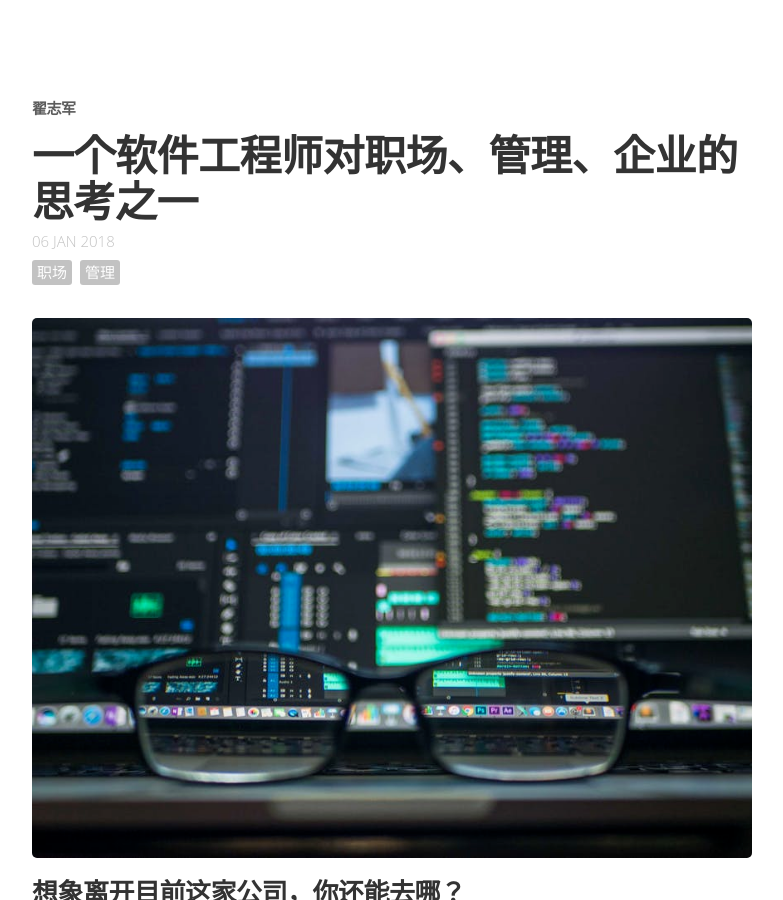
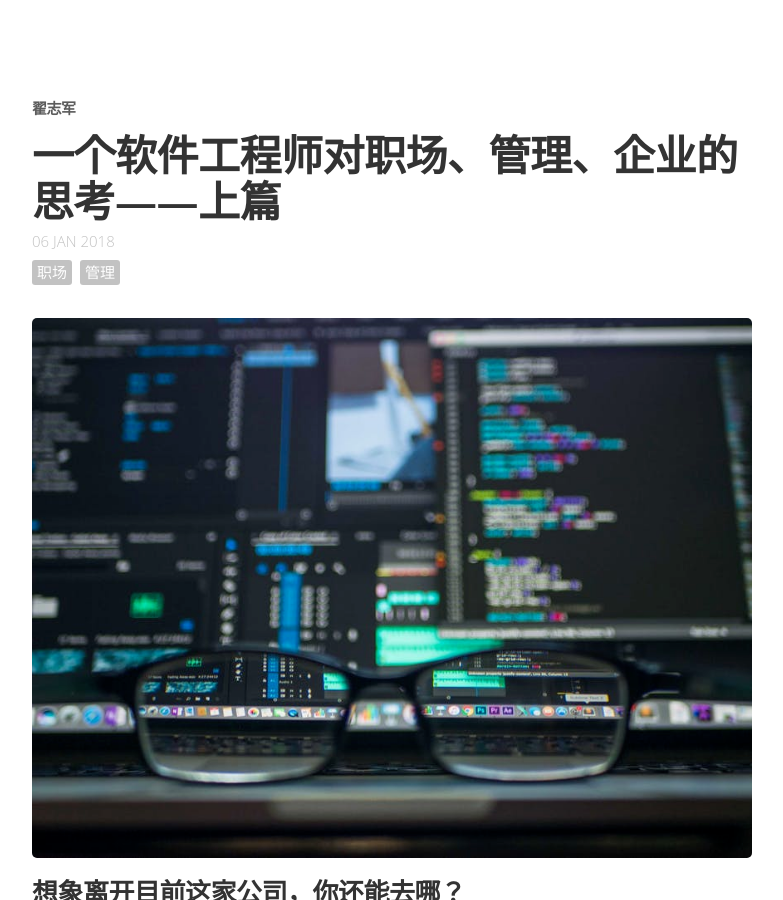
Before and after one commit to stayfoolish666/zacker330.github.io, a Jekyll site: the page built from _posts/2018-1-6-work-for-work-1.md, in a window 1280 px wide and 900 px high. Shown: the whole window, without its empty margins (248-1031 px from the left). Built offline with Jekyll 4.4.1, drawn with Linux system fonts in a browser that asks for light colours; comment, search, counter and statistics services are not loaded.

Commit message:
update title

```diff
--- a/_posts/2018-1-6-work-for-work-1.md
+++ b/_posts/2018-1-6-work-for-work-1.md
@@ -1,6 +1,6 @@
 ---
 layout: post
-title: "一个软件工程师对职场、管理、企业的思考之一"
+title: "一个软件工程师对职场、管理、企业的思考——上篇"
 description: "一个软件工程师的思考"
 date: 2018-01-06
 tags: [职场,管理]
```
